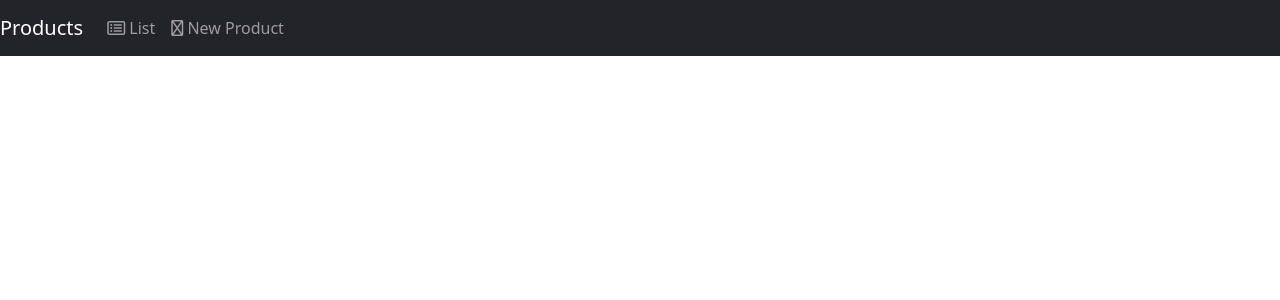
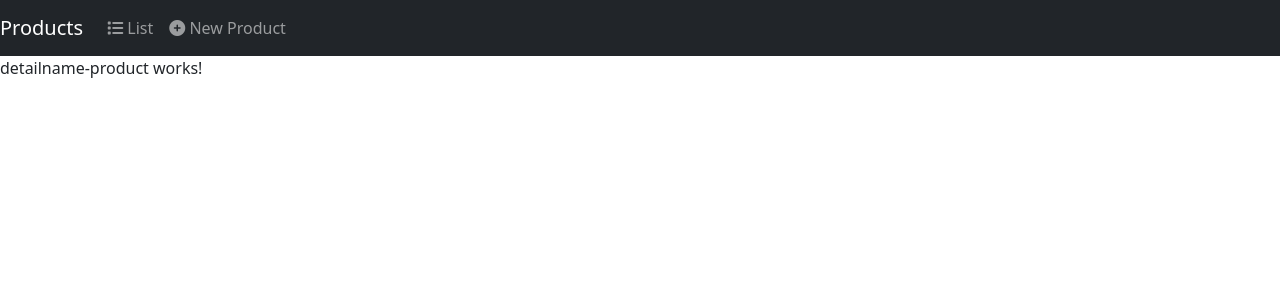
Before and after one commit to HectorMartinezCred/productscrud-angular, an Angular app: page /detailname/1 in a window 1280 px wide. Shown: the top 300 px of the page. Built offline with nearby package versions, Linux system fonts and the light colour scheme.

Commit message:
Update
Update view

```diff
--- a/src/app/app.component.html
+++ b/src/app/app.component.html
@@ -5,13 +5,14 @@
   </button>
 
   <div class="collapse navbar-collapse" id="navbarSupportedContent">
-    <ul class="navbar-nav mr-auto ml-auto">
+    <ul class="navbar-nav ml-auto">
       <li class="nav-item">
-        <a class="nav-link" routerLink="/"><i class="far fa-list-alt"></i> List</a>
+        <a class="nav-link" routerLink="/"><i class="fa-solid fa-list"></i> List</a>
       </li>
       <li class="nav-item">
-        <a class="nav-link" routerLink="/add"><i class="far fa-plus-circle"></i> New Product</a>
+        <a class="nav-link" routerLink="/add"><i class="fa-solid fa-circle-plus"></i> New Product</a>
       </li>
     </ul>
   </div>
 </nav>
+<router-outlet></router-outlet>
--- a/src/app/product/list-product/list-product.component.html
+++ b/src/app/product/list-product/list-product.component.html
@@ -10,9 +10,9 @@
     <tbody>
       <tr *ngFor="let product of products">
         <td>
-            <button type="button" class="btn btn-info"></button>
-            <button type="button" class="btn btn-warning" routerLink="/update/{{product.id}}"><i class="far fa-edit"></i></button>
-            <button type="button" class="btn btn-danger" (click)="delete(product.id)"><i class="far fa-trash-alt"></i></button>
+            <button type="button" class="btn btn-info"><i class="fa-solid fa-eye"></i></button>
+            <button type="button" class="btn btn-warning" routerLink="/update/{{product.id}}"><i class="fa-solid fa-pen-to-square"></i></button>
+            <button type="button" class="btn btn-danger" (click)="delete(product.id)"><i class="fa-solid fa-trash"></i></button>
         </td>
         <td>{{product.id}}</td>
         <td>{{product.name}}</td>
```
